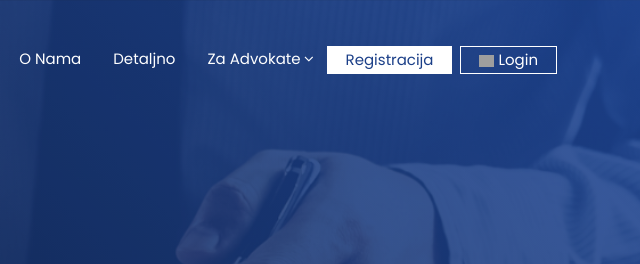
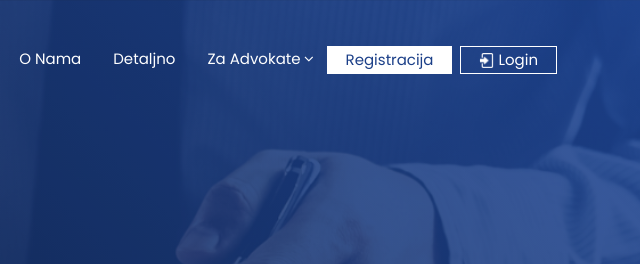
Before and after one commit to omchiii/moj-advokat, a plain HTML site: page index.html in a window 1280 px wide. Shown: the top 264 px of the page, 640-1280 px from the left. Drawn offline with nearby package versions, Linux system fonts and the light colour scheme; some packages are replaced by stand-ins of ours; grey boxes are pictures that could not be loaded.

```diff
--- a/index.html
+++ b/index.html
@@ -55,7 +55,7 @@
 								style="border: white 1px solid; background-color: white; color: #1b3f88;">Registracija</a>
 						</li>
 						<li><a href="#" style="border: white 1px solid; margin-left: 10px;"> <img
-									src="https://www.iconsdb.com/icons/preview/white/login-xxl.png" width="15px" alt="">
+									src="img/login-xxl.png" width="15px" alt="">
 								Login</a></li>
 					</ul>
 				</nav>
```
Also changed, not shown: img/login-xxl.png (added).
